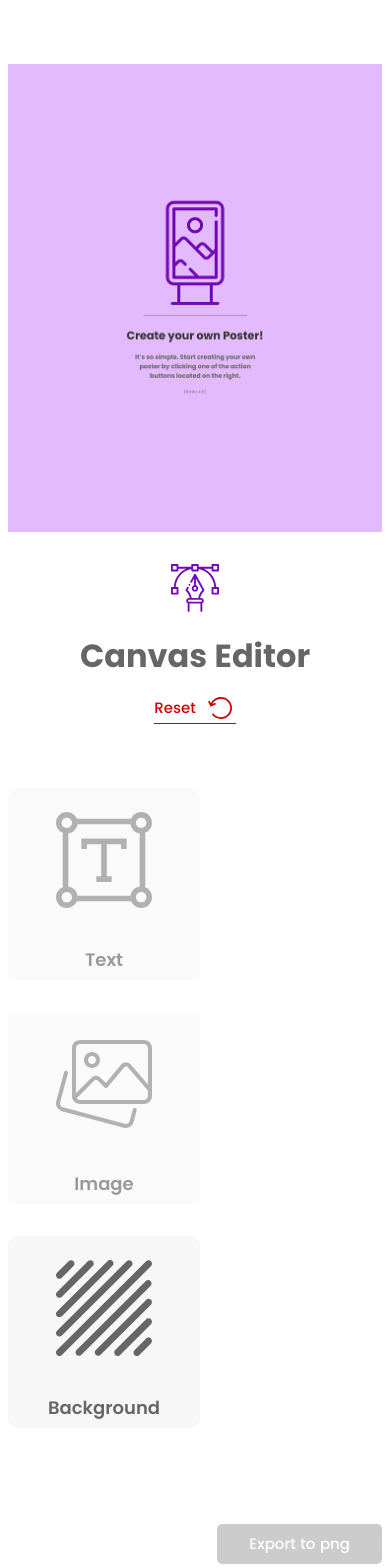
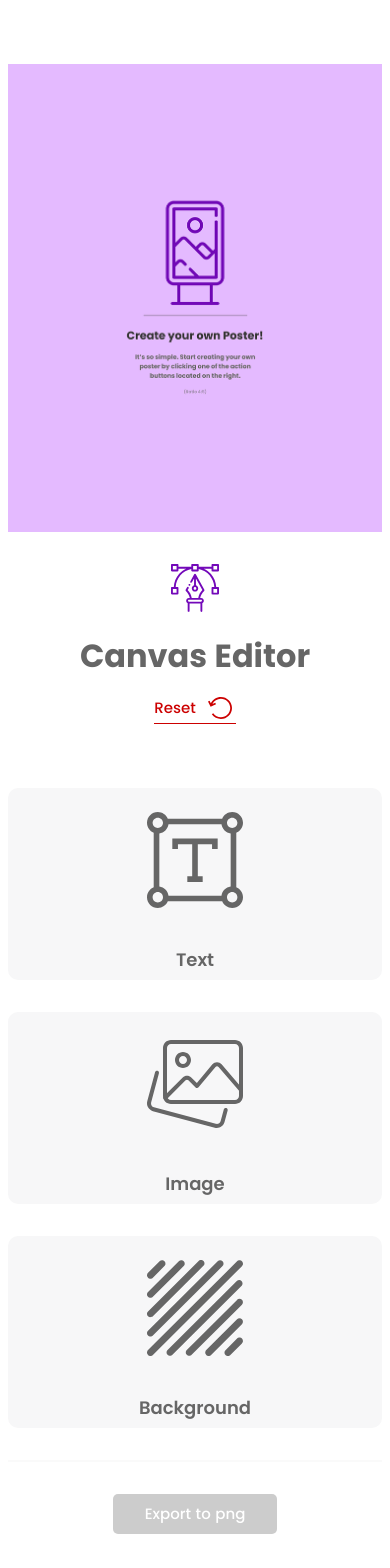
Before and after one commit to sylwia-werner/canvas-editor, a React (Vite) app: page / in a window 390 px wide. Built offline with nearby package versions, Linux system fonts and the light colour scheme.

Commit message:
correct editor layout

```diff
--- a/src/components/organisms/Editor.tsx
+++ b/src/components/organisms/Editor.tsx
@@ -30,21 +30,17 @@ export const Editor = () => {
 			</div>
 			<Hr />
 
-			<div className="flex flex-wrap gap-8">
+			<div className="grid grid-cols-1 gap-8 sm:grid-cols-2">
 				<ActionButton
 					label="Text"
 					Icon={<TextIcon size={128} className="text-black-75" />}
 					onClick={() => setText('Text')}
-					disabled
 				/>
-
 				<ImageInput
 					label="Image"
 					Icon={<ImagesIcon size={128} className="text-black-75" />}
 					setImageFile={setImage}
-					disabled
 				/>
-
 				<ImageInput
 					label="Background"
 					Icon={
@@ -54,10 +50,9 @@ export const Editor = () => {
 				/>
 			</div>
 
-			<div className="mt-auto" />
-
+			<div className="mt-auto flex flex-col gap-8">
 				<Hr />
-			<div className="w-fit self-end">
+				<div className="w-fit self-center sm:self-end">
 					<PrimaryButton
 						label="Export to png"
 						onClick={() => console.log('Export')}
@@ -65,5 +60,6 @@ export const Editor = () => {
 					/>
 				</div>
 			</div>
+		</div>
 	);
 };
```
Lines whose indentation alone changed are shown as unchanged.
